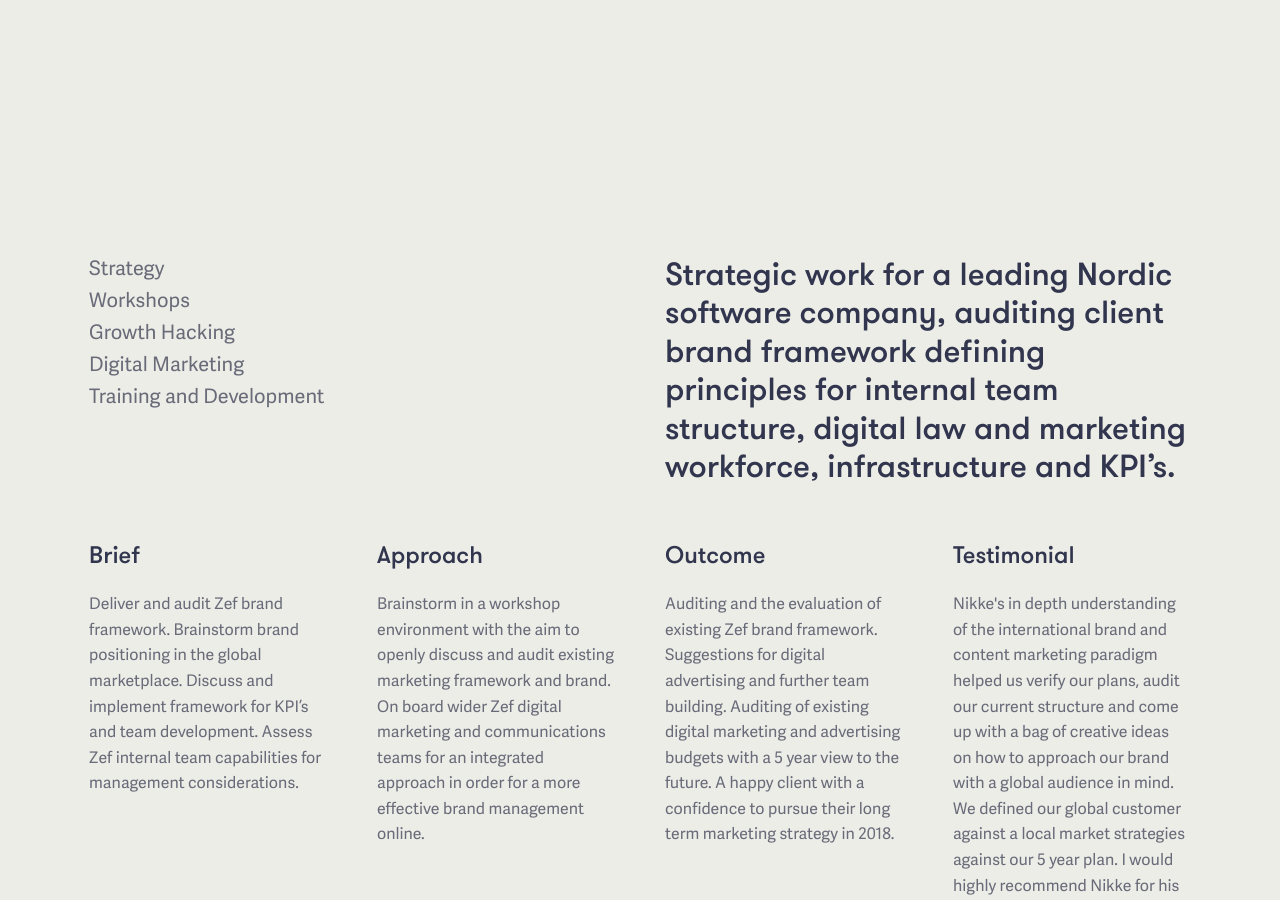
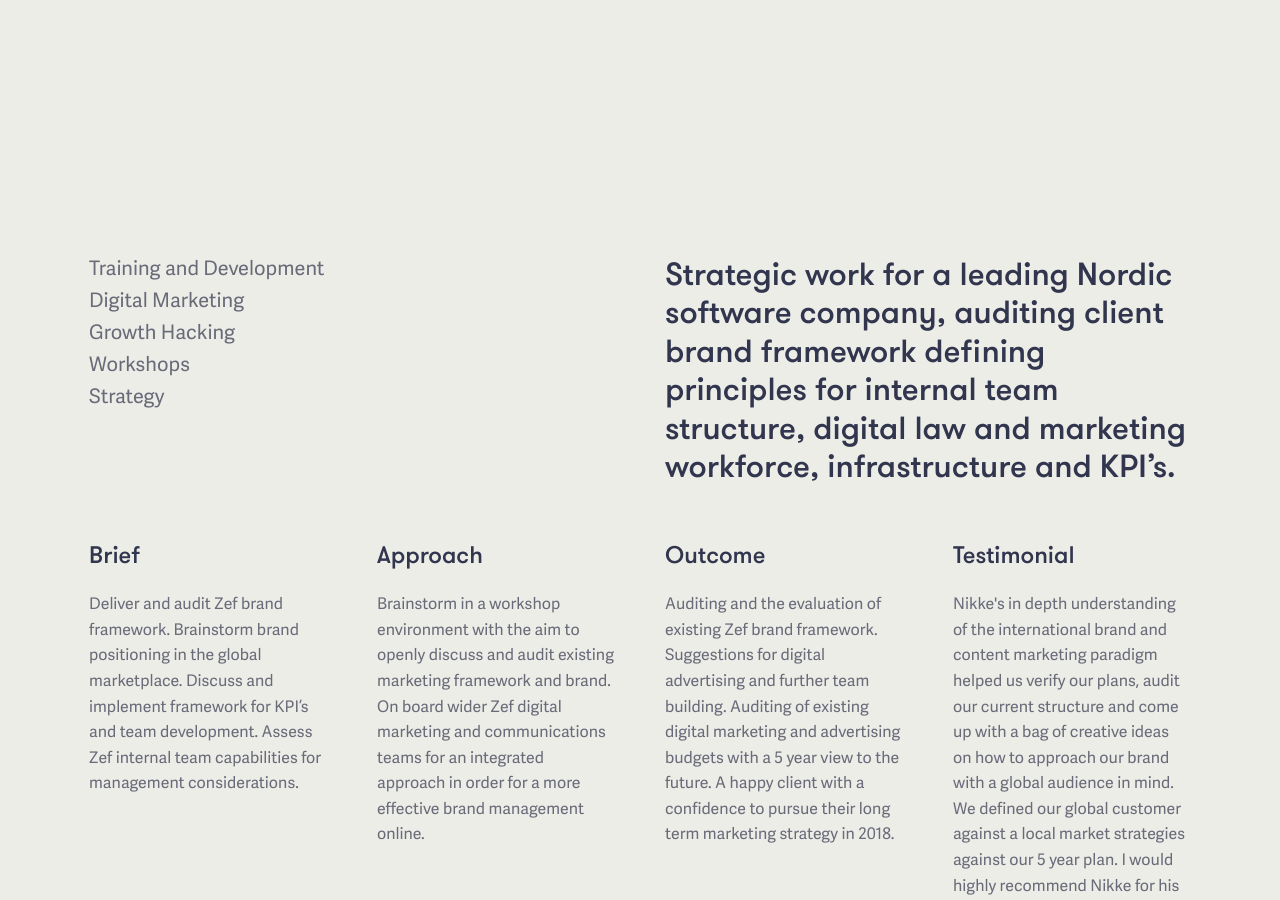
Before and after one commit to garethjohnsdesign/saari.co.uk, a Jekyll site: the page built from _projects/zef.markdown, in a window 1280 px wide and 900 px high, scrolled down 408 px. Built offline with Jekyll 4.4.1, drawn with Linux system fonts in a browser that asks for light colours.

Commit message:
Updated Zef

```diff
--- a/_projects/zef.markdown
+++ b/_projects/zef.markdown
@@ -8,11 +8,11 @@ lead: Strategic work for a leading Nordic software company, auditing client  bra
   workforce, infrastructure and KPI’s.
 is-featured: false
 services:
+- Training and Development
+- Digital Marketing
+- Growth Hacking
+- 'Workshops '
 - Strategy
-- 'Workshops '
-- Growth Hacking
-- Digital Marketing
-- Training and Development
 feature-image: "/uploads/zef-feature.jpg"
 details:
 - title: Brief
```
